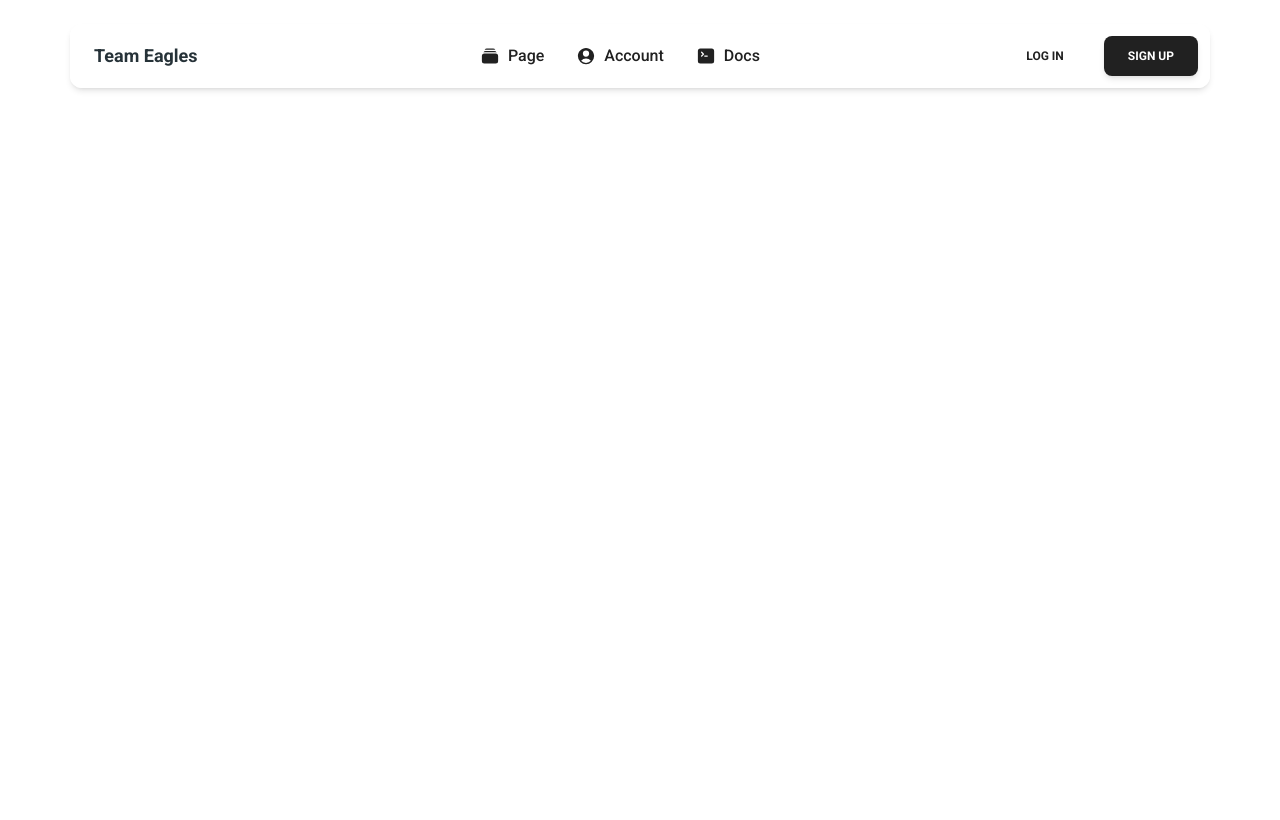
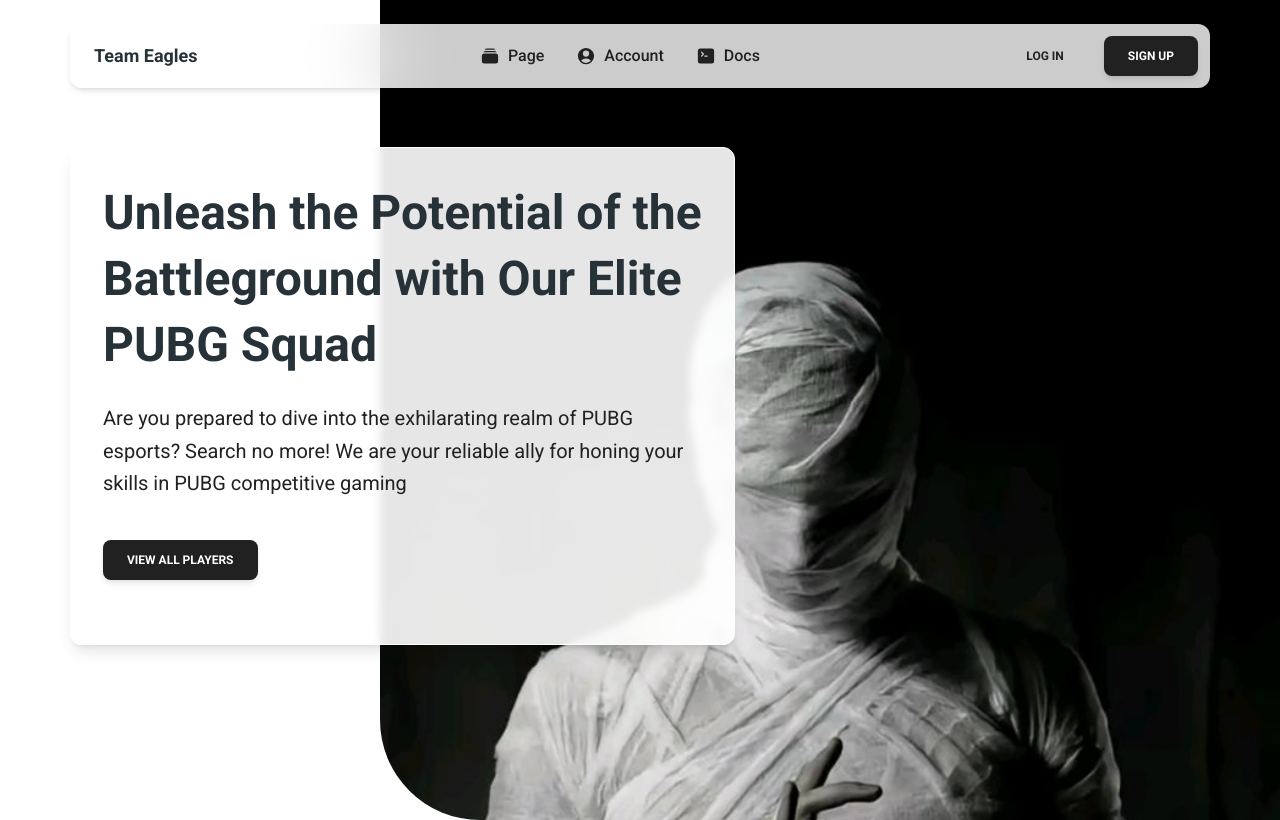
Before and after one commit to ameen-sid/Team-Eagles-Website, a Next.js app: page / in a window 1280 px wide. Built offline with nearby package versions, Linux system fonts and the light colour scheme.

Commit message:
Updated Page.tsx file

```diff
--- a/src/app/page.tsx
+++ b/src/app/page.tsx
@@ -1,10 +1,12 @@
 // Import the Required Modules
 import { NavBar } from "@/components";
+import Hero from "./hero";
 
 export default function Home() {
   return (
     <>
       <NavBar />
+      <Hero />
     </>
   );
 }
```
